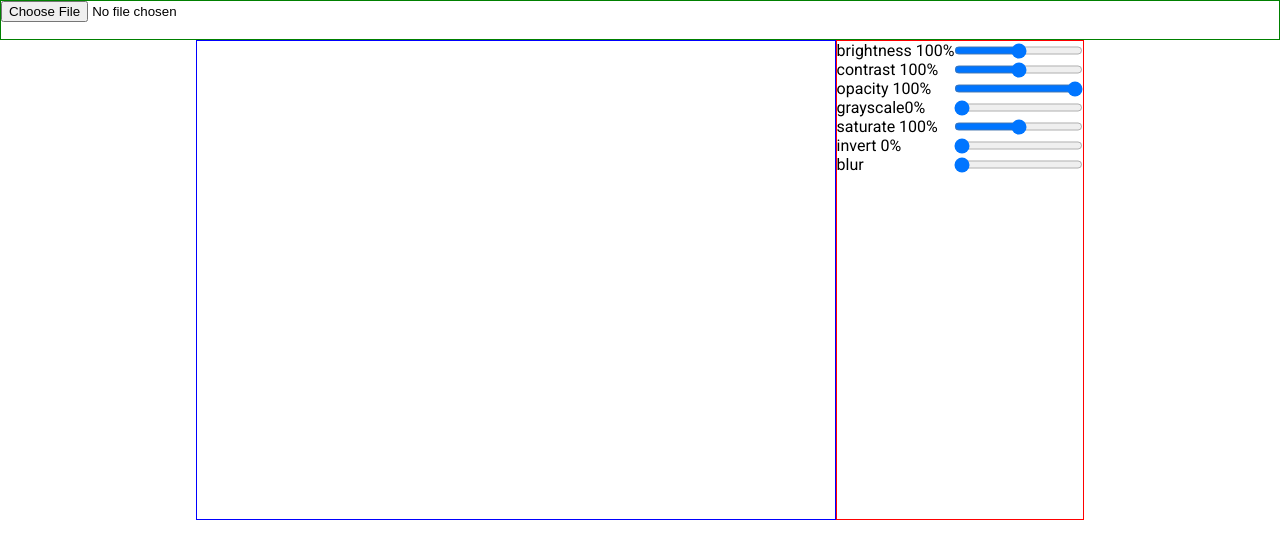
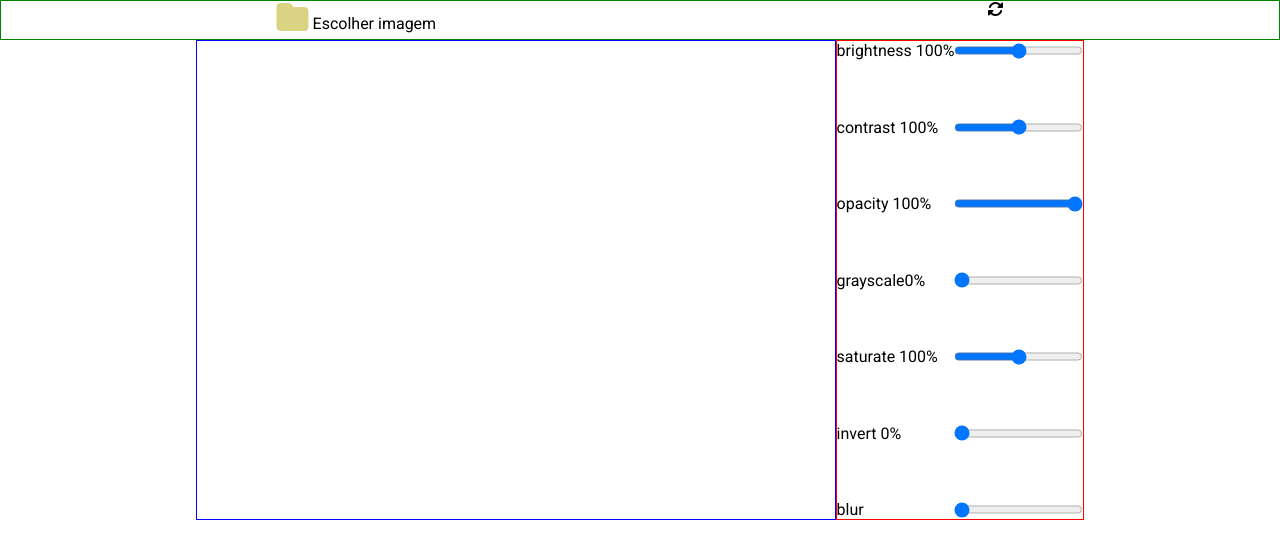
Before and after one commit to elycarvalho/image-editor, a plain HTML site: page index.html in a window 1280 px wide. Drawn offline with Linux system fonts and the light colour scheme.

Commit message:
Add files via upload

```diff
--- a/css/style.css
+++ b/css/style.css
@@ -15,11 +15,21 @@ body{
 }
 
 .upper-bar{
+	display: flex;
+	justify-content: space-around;
 	top: 0;
 	position: absolute;
 	width: 100%;
 	border: 1px solid green;
 	height: 40px;
+}
+
+.folder-icon{
+	font-size: 2rem;
+    color: #DAD384;
+}
+
+#input-label{
 
 }
 
@@ -34,11 +44,18 @@ img{
 	height: 100%;
 }
 
+input[type="file"]{
+	display: none;
+}
+
 #bright{
 
 }
 
 .container-ajustes{
+	display: flex;
+	flex-direction: column;
+	justify-content: space-between;
 	border: 1px solid red;
 }
 
--- a/index.html
+++ b/index.html
@@ -2,6 +2,7 @@
 <html lang="pt-br">
 <head>
 	<link href='https://fonts.googleapis.com/css?family=Roboto' rel='stylesheet'>
+	<link rel="stylesheet" href="https://cdnjs.cloudflare.com/ajax/libs/font-awesome/6.4.0/css/all.min.css" integrity="sha512-iecdLmaskl7CVkqkXNQ/ZH/XLlvWZOJyj7Yy7tcenmpD1ypASozpmT/E0iPtmFIB46ZmdtAc9eNBvH0H/ZpiBw==" crossorigin="anonymous" referrerpolicy="no-referrer" />
 	<meta name="keywords" content="Palavras chave">
 	<meta charset="utf-8">
 	<!--<meta http-equiv="refresh" content="30">-->
@@ -11,7 +12,11 @@
 </head>
 <body>
 	<div class="upper-bar">
-		<input type="file" id="fileInput">
+		<form>
+			<label for="fileInput" id="input-label"><i class="fa fa-folder folder-icon"></i> Escolher imagem</label>
+		    <input type="file" id="fileInput" name="fileInput">
+        </form>
+        <i class="fas fa-rotate"></i>
 	</div>
     <div class="container">
 	    <div id="imgContainer"></div>
```
